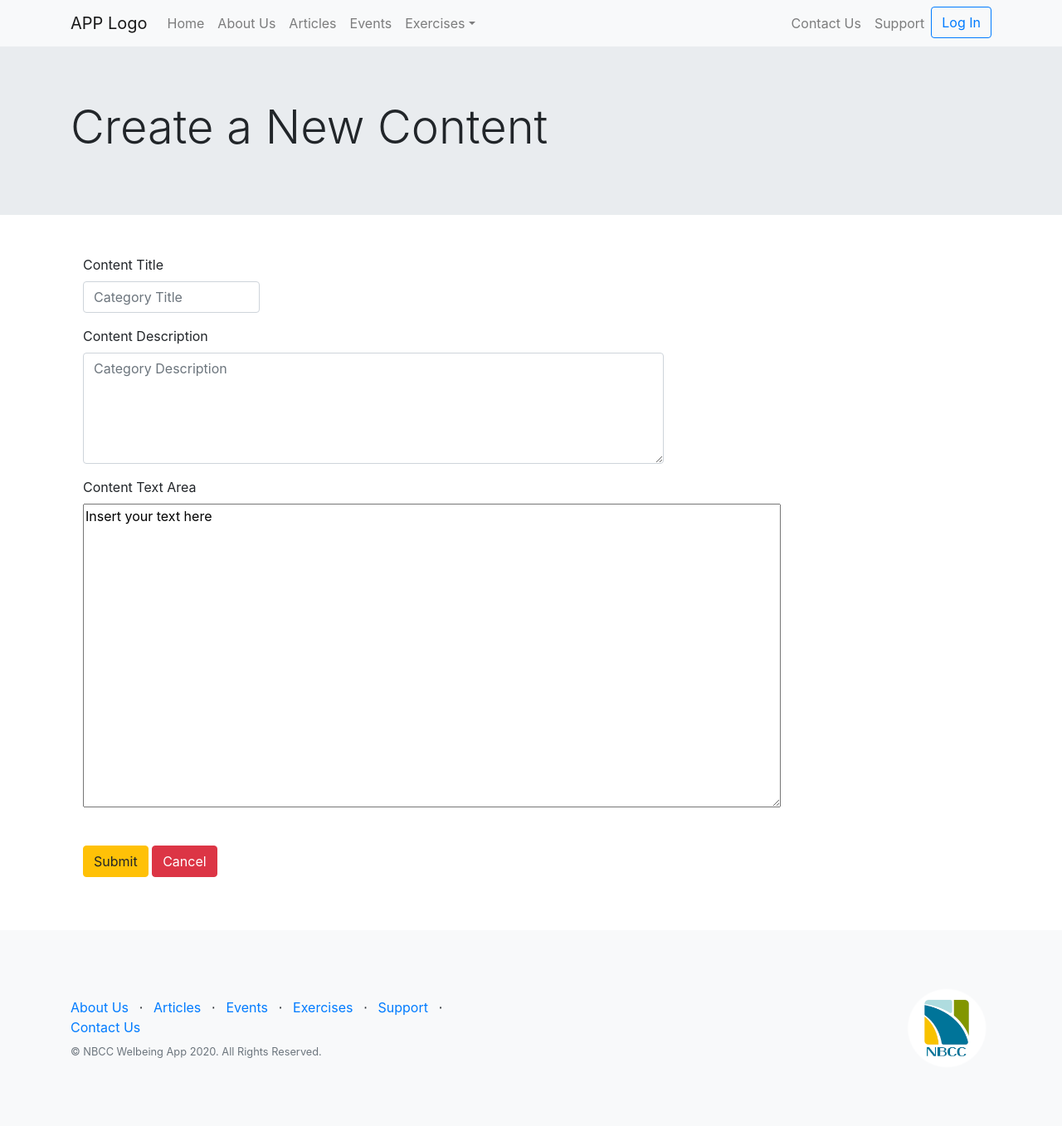
After one commit to kevin-jeeva/Nbcc-StaffWellness, a PHP site: page /pages/new/content.php in a window 1280 px wide. The commit adds this page. Shown: the whole page at 83% size. Run offline with PHP 8.4, Linux system fonts and the light colour scheme; some libraries are stand-ins or nearby versions.

Commit message:
Added pages for category/content creation

```diff
--- a/login.php
+++ b/login.php
@@ -44,6 +44,7 @@
 		  	<div class="col-xl-9 mx-auto">
 				<h1 class="mb-5">Login</h1>
 
+				<!-- PHP code that display error messages from other pages to login page! -->
 				<?php
 					sendMessage("loginError");
 					function sendMessage($message){
--- /dev/null
+++ b/pages/new/content.php
@@ -0,0 +1,185 @@
+<!DOCTYPE html>
+<html>
+<head>
+	<meta charset="utf-8">
+	<meta name="viewport" content="width=device-width, initial-scale=1, shrink-to-fit=no">
+	<meta name="description" content="">
+	<meta name="author" content="">
+
+	<title>Create a New Content</title>
+
+	<!-- Bootstrap core CSS -->
+	<link rel="stylesheet" href="../../includes/bootstrap-4.5.3-dist/css/bootstrap.min.css">
+	<script src="../../includes/bootstrap-4.5.3-dist/jquery/jquery-3.5.1.slim.min.js"></script>
+	<script src="../../includes/bootstrap-4.5.3-dist/js/bootstrap.min.js"></script>
+
+	<!-- Script for the Rich Editor -->
+	<script src="https://cdn.ckeditor.com/4.15.1/standard-all/ckeditor.js"></script>
+
+	<!-- Custom CSS and JS -->
+	<link rel="stylesheet" type="text/css" href="../../includes/styles.css">
+</head>
+
+<body>
+	<!-- Navigation -->
+	<nav class="navbar navbar-expand-lg navbar-light bg-light">
+	<div class="container">
+
+		<a class="navbar-brand" href="#">APP Logo</a>
+		<button class="navbar-toggler" type="button" data-toggle="collapse" data-target="#navbarSupportedContent" aria-controls="navbarSupportedContent" aria-expanded="false" aria-label="Toggle navigation">
+		<span class="navbar-toggler-icon"></span>
+		</button>
+		<div class="collapse navbar-collapse" id="navbarSupportedContent">
+			<ul class="navbar-nav mr-auto">
+			  	<li class="nav-item"><a class="nav-link" href="index.html">Home</a></li>
+			  	<li class="nav-item"><a class="nav-link" href="#">About Us</a></li>
+			  	<li class="nav-item"><a class="nav-link" href="#">Articles</a></li>
+			  	<li class="nav-item"><a class="nav-link" href="#">Events</a></li>
+			  	<li class="nav-item dropdown">
+				    <a class="nav-link dropdown-toggle" href="#" id="navbarDropdown" role="button" data-toggle="dropdown" aria-haspopup="true" aria-expanded="false">Exercises</a>
+				    <div class="dropdown-menu" aria-labelledby="navbarDropdown">
+						<a class="dropdown-item" href="#">Video Exercises</a>
+						<a class="dropdown-item" href="#">Sound Exercises</a>
+						<div class="dropdown-divider"></div>
+						<a class="dropdown-item" href="#">Something else here</a>
+				    </div>
+			  	</li>
+			</ul>
+		  	<div class="navbar-right">
+		  		<ul class="navbar-nav mr-auto">
+			  		<li class="nav-item"><a class="nav-link" href="#">Contact Us</a></li>
+			  		<li class="nav-item"><a class="nav-link" href="#">Support</a></li>
+					<li class="nav-item"><a class="btn btn-outline-primary" href="login.html">Log In</a></li>
+				</ul>
+			</div>
+
+	</div>
+	</nav>
+
+	<!-- Article Masterhead -->
+	<div class="jumbotron jumbotron-fluid">
+	  <div class="container">
+	    <h1 class="display-4">Create a New Content</h1>
+	  </div>
+	</div>
+
+	<!--Main Content Sector (2 columns) -->
+	<section class="main-content">
+		<div class="container">
+		  <div class="row">
+
+		  	<!--Content Sector (Main) -->
+		    <div class="the-content col-md-8">
+		    	<form method="post" id="newContentForm" name="newContentForm" action="proc_newcategory">
+		    	  <div class="form-group col-xs-6 col-md-4">
+		    	    <label for="content-title">Content Title</label>
+		    	    <input type="text" class="form-control" id="content-title" name="content-title" placeholder="Category Title" size="45" maxlength="45" required>
+		    	  </div>
+		    	  <div class="form-group col-lg-12">
+					<label for="content-description">Content Description</label>
+					<textarea class="form-control" id="content-description" name="content-description" placeholder="Category Description" rows="5" maxlength="255" required></textarea>
+		    	  </div>
+		    	  <div class="form-group col-lg-12">
+
+		    	  	<!-- CKEditor area -->
+		    	  	<label for="content-area">Content Text Area</label>
+					<textarea cols="80" id="content-area" name="content-area" rows="15" data-sample-short>Insert your text here</textarea>
+					  <script>
+					    CKEDITOR.replace('content-area', {
+					      // Define the toolbar groups as it is a more accessible solution.
+					      toolbarGroups: [{
+					          "name": "basicstyles",
+					          "groups": ["basicstyles"]
+					        },
+					        {
+					          "name": "links",
+					          "groups": ["links"]
+					        },
+					        {
+					          "name": "paragraph",
+					          "groups": ["list", "blocks"]
+					        },
+					        {
+					          "name": "document",
+					          "groups": ["mode"]
+					        },
+					        {
+					          "name": "insert",
+					          "groups": ["insert"]
+					        },
+					        {
+					          "name": "styles",
+					          "groups": ["styles"]
+					        },
+					        {
+					          "name": "about",
+					          "groups": ["about"]
+					        }
+					      ],
+					      // Remove the redundant buttons from toolbar groups defined above.
+					      removeButtons: 'Underline,Strike,Subscript,Superscript,Anchor,Styles,Specialchar'
+					    });
+					  </script>
+
+		    	  </div>
+		    	  <br>
+		    	  <div class="form-group col-lg-12">
+		    	    <input type="submit" class="btn btn-warning" value="Submit"/>
+		    	    <a href="index.html" type="button" class="btn btn-danger">Cancel</a>
+		    	  </div>
+		    	</form>
+		    </div>
+
+		    <!--Sidebar (Links, Menus and other info) -->
+		    <div class="sidebar col-md-4">
+
+		    </div>
+
+		  </div>
+		</div>
+	</section>
+
+	<!-- Footer -->
+	<footer class="footer bg-light">
+	  <div class="container">
+	    <div class="row">
+
+	      <div class="col-lg-6 h-100 text-center text-lg-left my-auto">
+	        <ul class="list-inline mb-2">
+	          <li class="list-inline-item">
+	            <a href="#">About Us</a>
+	          </li>
+	          <li class="list-inline-item">&sdot;</li>
+	          <li class="list-inline-item">
+	            <a href="#">Articles</a>
+	          </li>
+	          <li class="list-inline-item">&sdot;</li>
+	          <li class="list-inline-item">
+	            <a href="#">Events</a>
+	          </li>
+	          <li class="list-inline-item">&sdot;</li>
+	          <li class="list-inline-item">
+	            <a href="#">Exercises</a>
+	          </li>
+	          <li class="list-inline-item">&sdot;</li>
+	          <li class="list-inline-item">
+	            <a href="#">Support</a>
+	          </li>
+	          <li class="list-inline-item">&sdot;</li>
+	          <li class="list-inline-item">
+	            <a href="#">Contact Us</a>
+	          </li>
+	          <li></li>
+	        </ul>
+	        <p class="text-muted small mb-4 mb-lg-0">&copy; NBCC Welbeing App 2020. All Rights Reserved.</p>
+	      </div>
+	      <div class="col-lg-6 h-100 text-center text-lg-right my-auto">
+	      	<img src="../../includes/imgs/nbcc-logo.png" width="20%">
+	      </div>
+	    </div>
+
+	  </div>
+	</footer>
+
+</body>
+</html>
```
Also changed, not shown: includes/js/wysiwyg.js (added, +47 -0 lines), pages/new/category.php (added, +139 -0 lines), readKev.txt (deleted).
